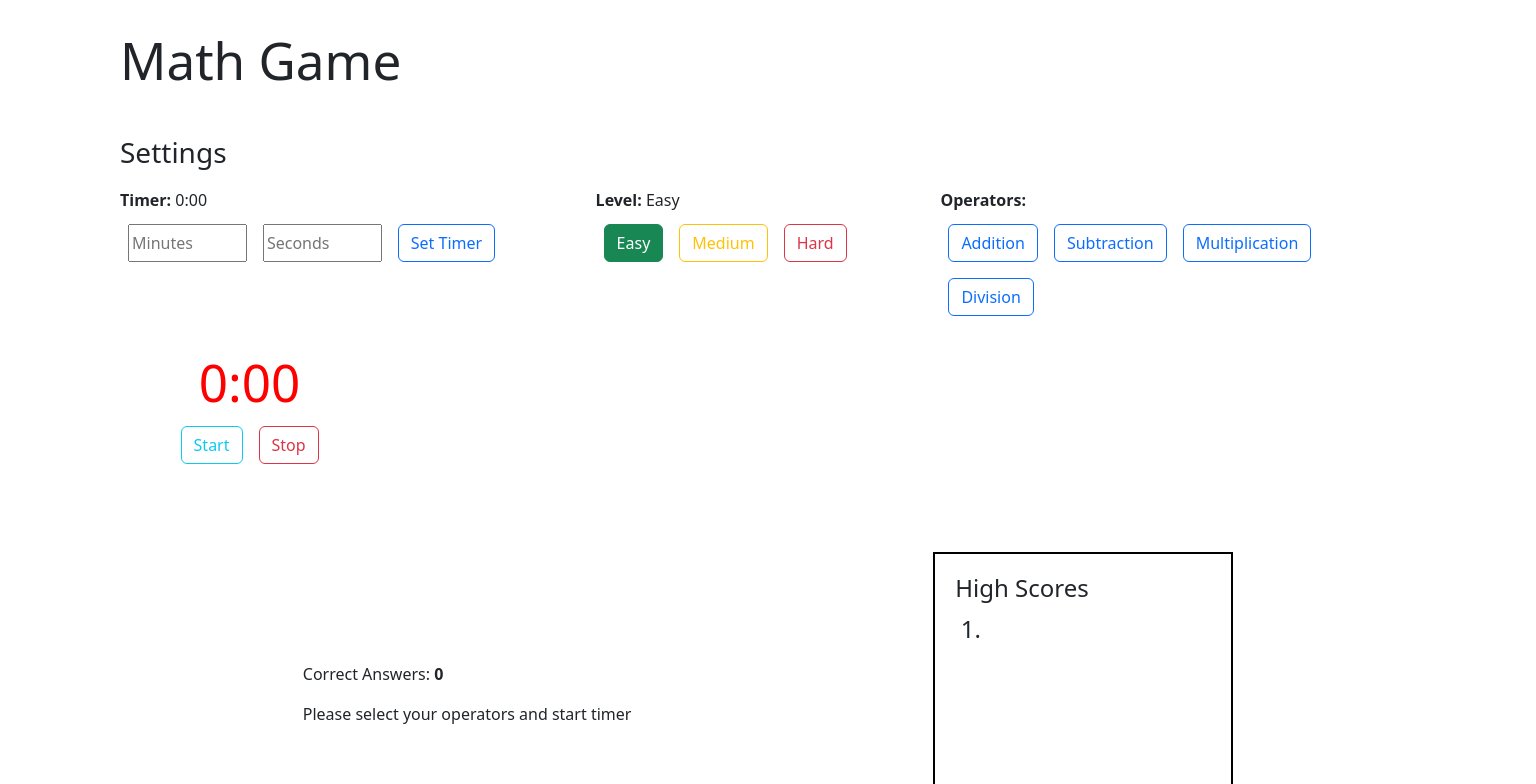
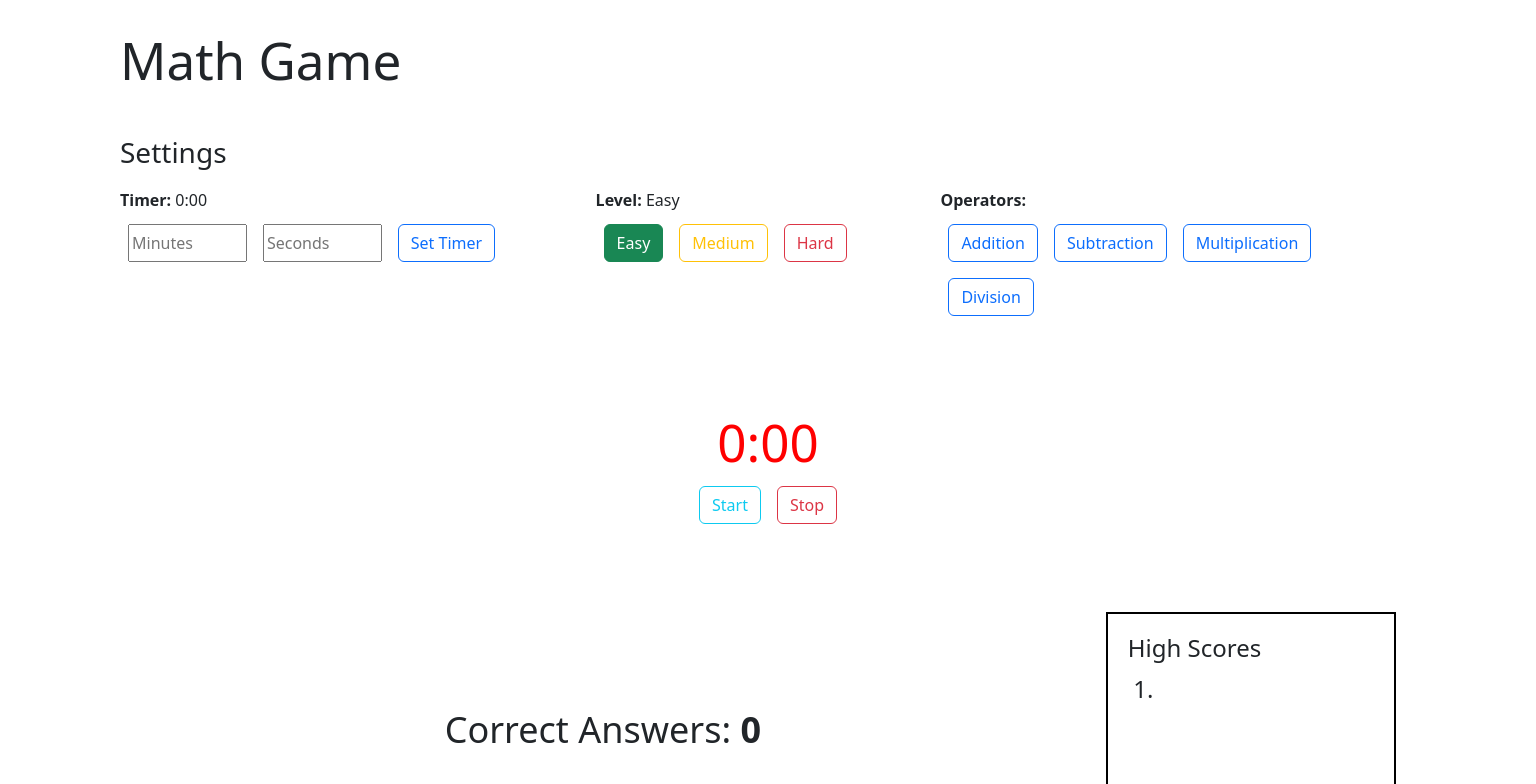
Before and after one commit to BriGuy520/math-game, a React (Vite) app: page / in a window 1536 px wide. Shown: the top 784 px of the page. Built offline with nearby package versions, Linux system fonts and the light colour scheme.

Commit message:
improved the layout of the game

```diff
--- a/src/App.css
+++ b/src/App.css
@@ -3,7 +3,7 @@
   padding: 2rem;
 }
 
-.settings-bar-section, .timer-fields, .game-container, .board-container, .score-container {
+.settings-bar-section, .timer-fields, .game-container, .board-container, .score-container, .guess-container {
   display: flex;
 }
 
@@ -23,28 +23,32 @@
   justify-content: space-around;
 }
 
-.guess-container {
-  display: flex;
+.score-container p {
+  font-size: 36px;
+  margin-bottom: 24px;
+}
+
+.guess-container, .score-container {
+  justify-content: center;
 }
 
 .guess-container h2 {
-  font-size: 48px;
+  font-size: 90px;
   font-weight: 600;
+  margin-right: 40px;
 }
 
 .board-container input {
-  width: 120px;
-  height: 60px;
-  margin: auto 20px;
-  font-size: 42px;
-  padding: 20px;
+  width: 40px;
+  font-size: 64px;
+  padding: 0 20px;
 }
 
 .scores-container {
   border: 2px solid #000;
   padding: 20px;
-  height: 300px;
-  width: 300px;
+  min-height: 300px;
+  width: 30%;
 }
 
 .scores-container ol li {
@@ -52,7 +56,7 @@
 }
 
 .play-container {
-  width: 35%;
+  width: 100%;
   margin: 20px;
 }
 
@@ -75,8 +79,8 @@
       flex-direction: row;
     }
 
-    .timer-container, .play-container, .score-container {
-      width: 33%;
+    .play-container, .score-container {
+      width: 100%;
     }
 
     .timer-settings, .operators-settings {
@@ -93,13 +97,13 @@
 
     .timer-container {
       text-align: center;
-      width: 20%;
-      padding: 20px;
+      width: 100%;
+      padding: 80px 0 20px 0;
     }
 
     .board-container {
       flex-direction: row;
       width: 100%;
-      justify-content: space-evenly;
+      justify-content: space-between;
   }
 }
```
